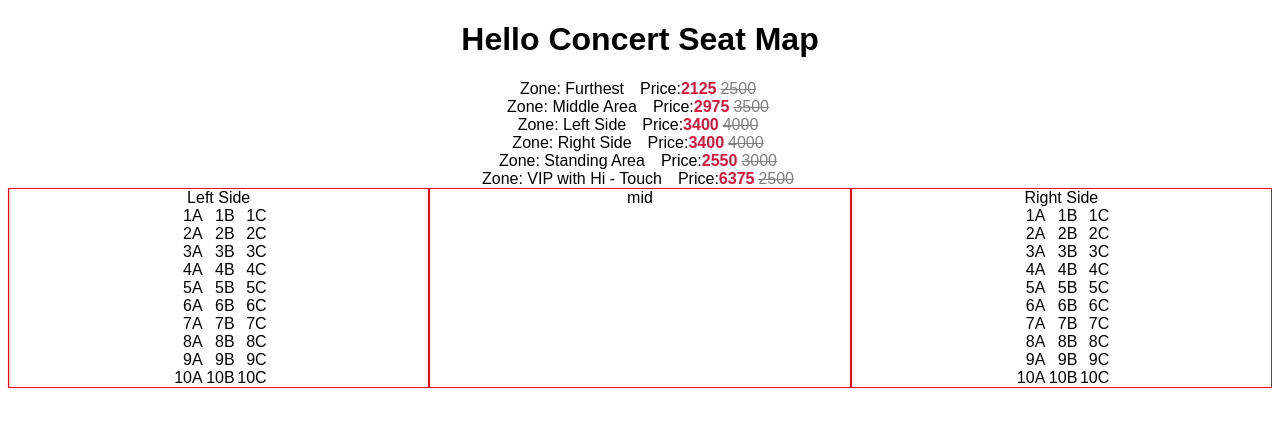
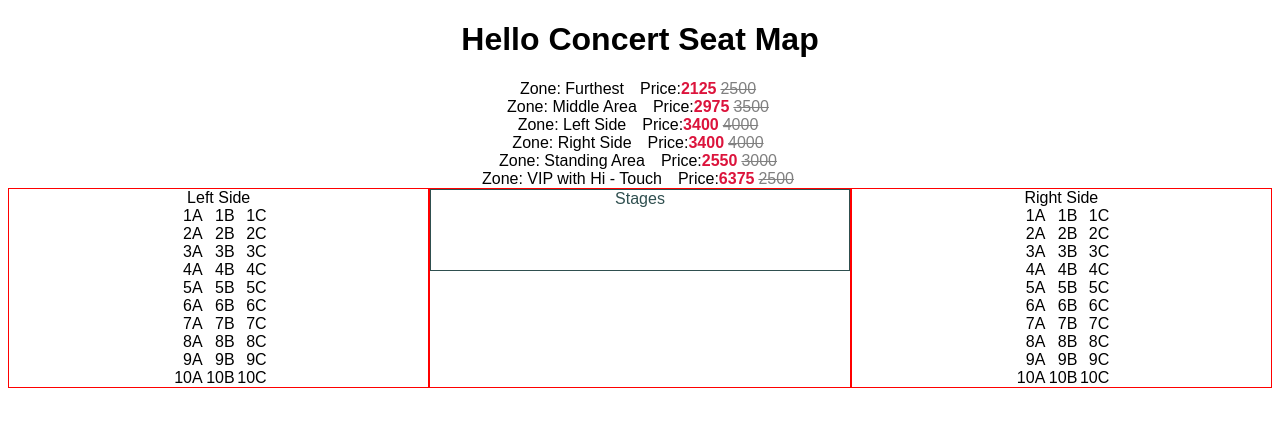
Before and after one commit to u46esp/test-refactoring-kata, a React (Create React App) app: page / in a window 1280 px wide. Shown: the top 426 px of the page. Built offline with nearby package versions, Linux system fonts and the light colour scheme.

Commit message:
Add middle stage

```diff
--- a/src/App.js
+++ b/src/App.js
@@ -68,7 +68,9 @@ function SeatLayout({seatData, seatMetadata}) {
         {seatMetadata["leftside"].zoneName}
         <SeatGroup seatData={seatData["leftside"]} seatMetadata={seatMetadata["leftside"]} />
       </div>
-      <div className="middle">mid</div>
+      <div className="middle">
+        <div className="stage">Stages </div>
+      </div>
       <div className="side">
         {seatMetadata["rightside"].zoneName}
         <SeatGroup seatData={seatData["rightside"]} seatMetadata={seatMetadata["rightside"]} />
--- a/src/styles.css
+++ b/src/styles.css
@@ -31,3 +31,9 @@
   width: 2em;
   text-align: right;
 }
+
+.stage {
+  border: 1px solid darkslategrey;
+  color: darkslategrey;
+  height: 5em;
+}
```
